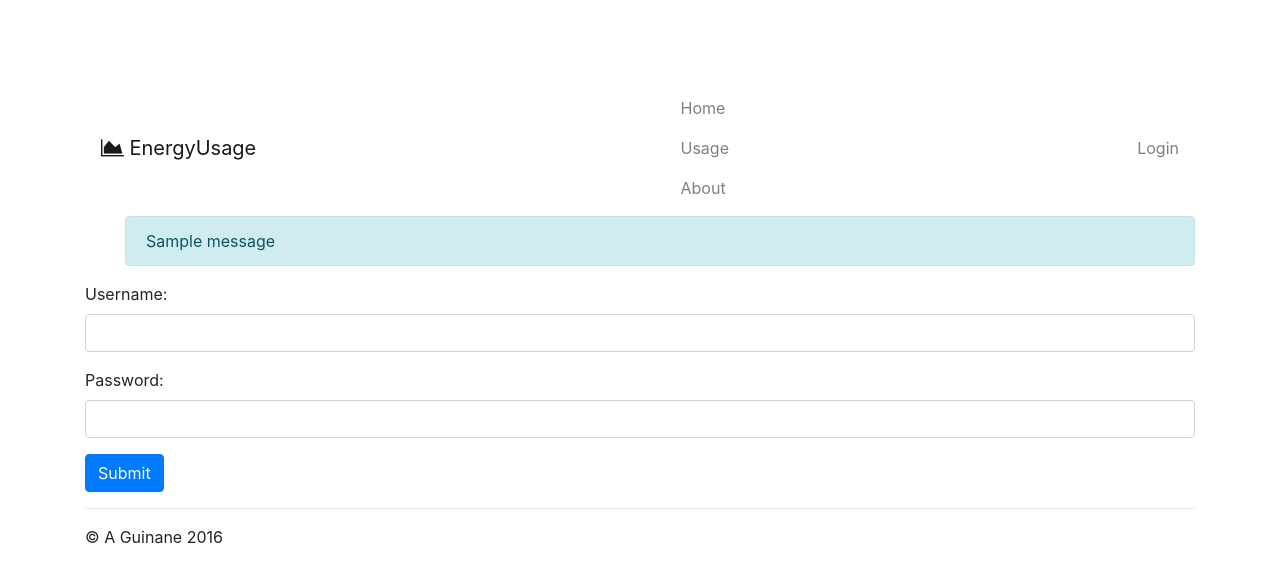
After one commit to krazylobsterlover/energyusage, a Python web app: template energy/templates/login.html in a window 1280 px wide. The commit adds this page. Shown: the top 583 px of the page. Run offline with Jinja, Linux system fonts and the light colour scheme; the template is opened without the code that fills it, so the values that code supplies are empty, except form fields; one stand-in notice (Sample message) is shown; form fields are guessed from the names that the template uses; some libraries are stand-ins or nearby versions.

Commit message:
Add a login form
It does not do anything though.
Add flask flash messages support.

```diff
--- a/energy/app.py
+++ b/energy/app.py
@@ -1,4 +1,6 @@
 from flask import Flask
+from flask_sqlalchemy import SQLAlchemy
 
 app = Flask(__name__, static_path='/static', static_folder='static/')
 app.config.from_object('config.Configuration')
+db = SQLAlchemy(app)
--- a/energy/config.py
+++ b/energy/config.py
@@ -2,4 +2,6 @@
 
 class Configuration(object):
     DEBUG = True
-    SECRET_KEY = ''
+    SECRET_KEY = 'PASSWORD'
+    SQLALCHEMY_DATABASE_URI = 'sqlite:///test.db'
+    WTF_CSRF_ENABLED = False
--- a/energy/templates/layout.html
+++ b/energy/templates/layout.html
@@ -45,7 +45,20 @@
     </li>
     {% endfor %}
   </ul>
+  <ul class="nav navbar-nav pull-xs-right">
+      <a class="nav-link" href="{{ url_for('login') }}">Login</a>
+   </ul>
 </nav>
+
+{% with messages = get_flashed_messages() %}
+  {% if messages %}
+    <ul class=flashes>
+    {% for message in messages %}
+        <div class="alert alert-info" role="alert">{{ message }}</div>
+    {% endfor %}
+    </ul>
+  {% endif %}
+{% endwith %}
 </div><!-- /container -->
 
 <div class="container">
--- /dev/null
+++ b/energy/templates/login.html
@@ -0,0 +1,22 @@
+{% extends "layout.html" %}
+{% block container %}
+
+{% if form.errors %}
+        {% for field_name, field_errors in form.errors|dictsort if field_errors %}
+            {% for error in field_errors %}
+                <div class="alert alert-danger" role="alert">
+                    <strong>Error:</strong> {{ form[field_name].label }}: {{ error }}
+                </div>
+            {% endfor %}
+        {% endfor %}
+{% endif %}
+
+<form method="POST" action="/login">
+    <div class="form-group">{{ form.username.label }}: {{ form.username(class="form-control") }}</div>
+    <div class="form-group">{{ form.password.label }}: {{ form.password(class="form-control") }}</div>
+    <button type="submit" class="btn btn-primary">Submit</button>
+</form>
+
+
+
+{% endblock %}
```
Also changed, not shown: energy/views.py (+18 -1 lines).
